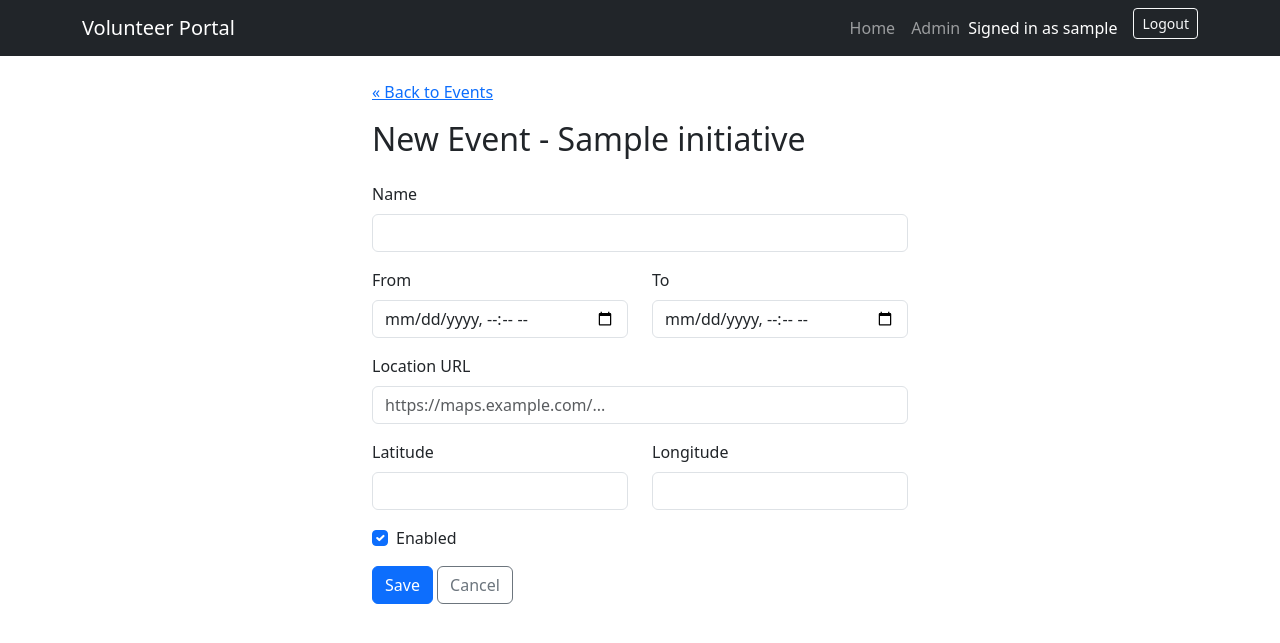
After one commit to mhmdsaeed/volunteerportal, a Spring Boot app: page /admin/initiatives/1/events/new in a window 1280 px wide. The commit adds this page. Shown: the top 643 px of the page. Run offline with Spring Boot 4, Linux system fonts and the light colour scheme; the visitor is signed in with stand-in values (Sample User, id 1); empty tables hold one stand-in row (values such as "Sample post"); some of the project's set-up classes (security, data sources, template engines, error pages and the like) are left out, and stand-ins take their place; database files in the repository are not loaded; some libraries are stand-ins or nearby versions.

Commit message:
Add admin CRUD for initiative events
Adds EventForm/EventService(Impl)/EventController nested under
/admin/initiatives/{initiativeId}/events, plus list/create/edit views,
so admins can manage per-initiative events (name, time window,
location). Linked from the initiatives list alongside Questions.

Co-Authored-By: Claude Sonnet 5 <noreply@anthropic.com>

```diff
--- /dev/null
+++ b/src/main/java/com/volunteerportal/app/controller/EventController.java
@@ -0,0 +1,91 @@
+package com.volunteerportal.app.controller;
+
+import jakarta.validation.Valid;
+
+import org.springframework.stereotype.Controller;
+import org.springframework.ui.Model;
+import org.springframework.validation.BindingResult;
+import org.springframework.web.bind.annotation.GetMapping;
+import org.springframework.web.bind.annotation.ModelAttribute;
+import org.springframework.web.bind.annotation.PathVariable;
+import org.springframework.web.bind.annotation.PostMapping;
+import org.springframework.web.bind.annotation.RequestMapping;
+
+import com.volunteerportal.app.dto.EventForm;
+import com.volunteerportal.app.service.EventService;
+import com.volunteerportal.app.service.InitiativeService;
+
+@Controller
+@RequestMapping("/admin/initiatives/{initiativeId}/events")
+public class EventController {
+
+    private final EventService eventService;
+    private final InitiativeService initiativeService;
+
+    public EventController(EventService eventService, InitiativeService initiativeService) {
+        this.eventService = eventService;
+        this.initiativeService = initiativeService;
+    }
+
+    @GetMapping
+    public String list(@PathVariable Long initiativeId, Model model) {
+        model.addAttribute("initiative", initiativeService.findById(initiativeId));
+        model.addAttribute("events", eventService.findAllForInitiative(initiativeId));
+        return "admin/initiatives/events/list";
+    }
+
+    @GetMapping("/new")
+    public String newForm(@PathVariable Long initiativeId, Model model) {
+        model.addAttribute("initiative", initiativeService.findById(initiativeId));
+        model.addAttribute("eventForm", new EventForm());
+        return "admin/initiatives/events/form";
+    }
+
+    @PostMapping
+    public String create(@PathVariable Long initiativeId, @Valid @ModelAttribute("eventForm") EventForm form,
+            BindingResult bindingResult, Model model) {
+        if (bindingResult.hasErrors()) {
+            model.addAttribute("initiative", initiativeService.findById(initiativeId));
+            return "admin/initiatives/events/form";
+        }
+        eventService.create(initiativeId, form);
+        return "redirect:/admin/initiatives/{initiativeId}/events";
+    }
+
+    @GetMapping("/{id}/edit")
+    public String editForm(@PathVariable Long initiativeId, @PathVariable Long id, Model model) {
+        var event = eventService.findById(id);
+
+        EventForm form = new EventForm();
+        form.setName(event.getName());
+        form.setFromDttm(event.getFromDttm());
+        form.setToDttm(event.getToDttm());
+        form.setLocLongitude(event.getLocLongitude());
+        form.setLocLatitude(event.getLocLatitude());
+        form.setLocUrl(event.getLocUrl());
+        form.setEnabled(Boolean.TRUE.equals(event.getEnabled()));
+
+        model.addAttribute("initiative", initiativeService.findById(initiativeId));
+        model.addAttribute("eventForm", form);
+        model.addAttribute("eventId", id);
+        return "admin/initiatives/events/form";
+    }
+
+    @PostMapping("/{id}")
+    public String update(@PathVariable Long initiativeId, @PathVariable Long id,
+            @Valid @ModelAttribute("eventForm") EventForm form, BindingResult bindingResult, Model model) {
+        if (bindingResult.hasErrors()) {
+            model.addAttribute("initiative", initiativeService.findById(initiativeId));
+            model.addAttribute("eventId", id);
+            return "admin/initiatives/events/form";
+        }
+        eventService.update(id, form);
+        return "redirect:/admin/initiatives/{initiativeId}/events";
+    }
+
+    @PostMapping("/{id}/delete")
+    public String delete(@PathVariable Long initiativeId, @PathVariable Long id) {
+        eventService.delete(id);
+        return "redirect:/admin/initiatives/{initiativeId}/events";
+    }
+}
--- a/src/main/java/com/volunteerportal/app/repository/EventRepository.java
+++ b/src/main/java/com/volunteerportal/app/repository/EventRepository.java
@@ -1,8 +1,12 @@
 package com.volunteerportal.app.repository;
+
+import java.util.List;
 
 import org.springframework.data.jpa.repository.JpaRepository;
 
 import com.volunteerportal.app.model.Event;
 
 public interface EventRepository extends JpaRepository<Event, Long> {
+
+    List<Event> findByInitiativeId(Long initiativeId);
 }
--- a/src/main/resources/templates/admin/dashboard.html
+++ b/src/main/resources/templates/admin/dashboard.html
@@ -7,7 +7,7 @@
     <div class="container">
         <div class="alert alert-primary">
             <h2>Admin Area</h2>
-            <p>This page is only reachable by users with the <code>ADMIN</code> role. Event management will live here.</p>
+            <p>This page is only reachable by users with the <code>ADMIN</code> role.</p>
         </div>
 
         <a class="btn btn-outline-primary" th:href="@{/admin/initiatives}">Manage Initiatives</a>
--- /dev/null
+++ b/src/main/resources/templates/admin/initiatives/events/form.html
@@ -0,0 +1,63 @@
+<!DOCTYPE html>
+<html xmlns:th="http://www.thymeleaf.org">
+<head th:replace="~{fragments/layout :: head(title=${eventId} != null ? 'Edit Event' : 'New Event')}"></head>
+<body>
+    <nav th:replace="~{fragments/layout :: navbar}"></nav>
+
+    <div class="container" style="max-width: 560px;">
+        <p><a th:href="@{/admin/initiatives/{id}/events(id=${initiative.id})}">&laquo; Back to Events</a></p>
+
+        <h2 class="mb-4" th:text="(${eventId} != null ? 'Edit Event' : 'New Event') + ' - ' + ${initiative.name}">Event</h2>
+
+        <form th:action="${eventId} != null
+                    ? @{/admin/initiatives/{initiativeId}/events/{id}(initiativeId=${initiative.id},id=${eventId})}
+                    : @{/admin/initiatives/{initiativeId}/events(initiativeId=${initiative.id})}"
+              th:object="${eventForm}" method="post">
+
+            <div class="mb-3">
+                <label for="name" class="form-label">Name</label>
+                <input type="text" class="form-control" id="name" th:field="*{name}">
+                <div class="text-danger" th:if="${#fields.hasErrors('name')}" th:errors="*{name}"></div>
+            </div>
+
+            <div class="row mb-3">
+                <div class="col">
+                    <label for="fromDttm" class="form-label">From</label>
+                    <input type="datetime-local" class="form-control" id="fromDttm" th:field="*{fromDttm}">
+                </div>
+                <div class="col">
+                    <label for="toDttm" class="form-label">To</label>
+                    <input type="datetime-local" class="form-control" id="toDttm" th:field="*{toDttm}">
+                </div>
+            </div>
+
+            <div class="mb-3">
+                <label for="locUrl" class="form-label">Location URL</label>
+                <input type="text" class="form-control" id="locUrl" th:field="*{locUrl}" placeholder="https://maps.example.com/...">
+                <div class="text-danger" th:if="${#fields.hasErrors('locUrl')}" th:errors="*{locUrl}"></div>
+            </div>
+
+            <div class="row mb-3">
+                <div class="col">
+                    <label for="locLatitude" class="form-label">Latitude</label>
+                    <input type="number" step="any" class="form-control" id="locLatitude" th:field="*{locLatitude}">
+                </div>
+                <div class="col">
+                    <label for="locLongitude" class="form-label">Longitude</label>
+                    <input type="number" step="any" class="form-control" id="locLongitude" th:field="*{locLongitude}">
+                </div>
+            </div>
+
+            <div class="form-check mb-3">
+                <input type="checkbox" class="form-check-input" id="enabled" th:field="*{enabled}">
+                <label class="form-check-label" for="enabled">Enabled</label>
+            </div>
+
+            <button type="submit" class="btn btn-primary">Save</button>
+            <a class="btn btn-outline-secondary" th:href="@{/admin/initiatives/{id}/events(id=${initiative.id})}">Cancel</a>
+        </form>
+    </div>
+
+    <div th:replace="~{fragments/layout :: scripts}"></div>
+</body>
+</html>
--- a/src/main/resources/templates/admin/initiatives/list.html
+++ b/src/main/resources/templates/admin/initiatives/list.html
@@ -27,6 +27,7 @@
                     <td th:text="${initiative.supervisor != null ? initiative.supervisor.username : '-'}"></td>
                     <td th:text="${initiative.enabled != null and initiative.enabled ? 'Yes' : 'No'}"></td>
                     <td class="text-end">
+                        <a class="btn btn-sm btn-outline-secondary" th:href="@{/admin/initiatives/{id}/events(id=${initiative.id})}">Events</a>
                         <a class="btn btn-sm btn-outline-secondary" th:href="@{/admin/initiatives/{id}/questions(id=${initiative.id})}">Questions</a>
                         <a class="btn btn-sm btn-outline-secondary" th:href="@{/admin/initiatives/{id}/edit(id=${initiative.id})}">Edit</a>
                         <form th:action="@{/admin/initiatives/{id}/delete(id=${initiative.id})}" method="post" class="d-inline"
```
Also changed, not shown: src/main/java/com/volunteerportal/app/dto/EventForm.java (added, +35 -0 lines), src/main/java/com/volunteerportal/app/service/EventService.java (added, +19 -0 lines), src/main/java/com/volunteerportal/app/service/EventServiceImpl.java (added, +73 -0 lines), src/main/resources/templates/admin/initiatives/events/list.html (added, +54 -0 lines).
